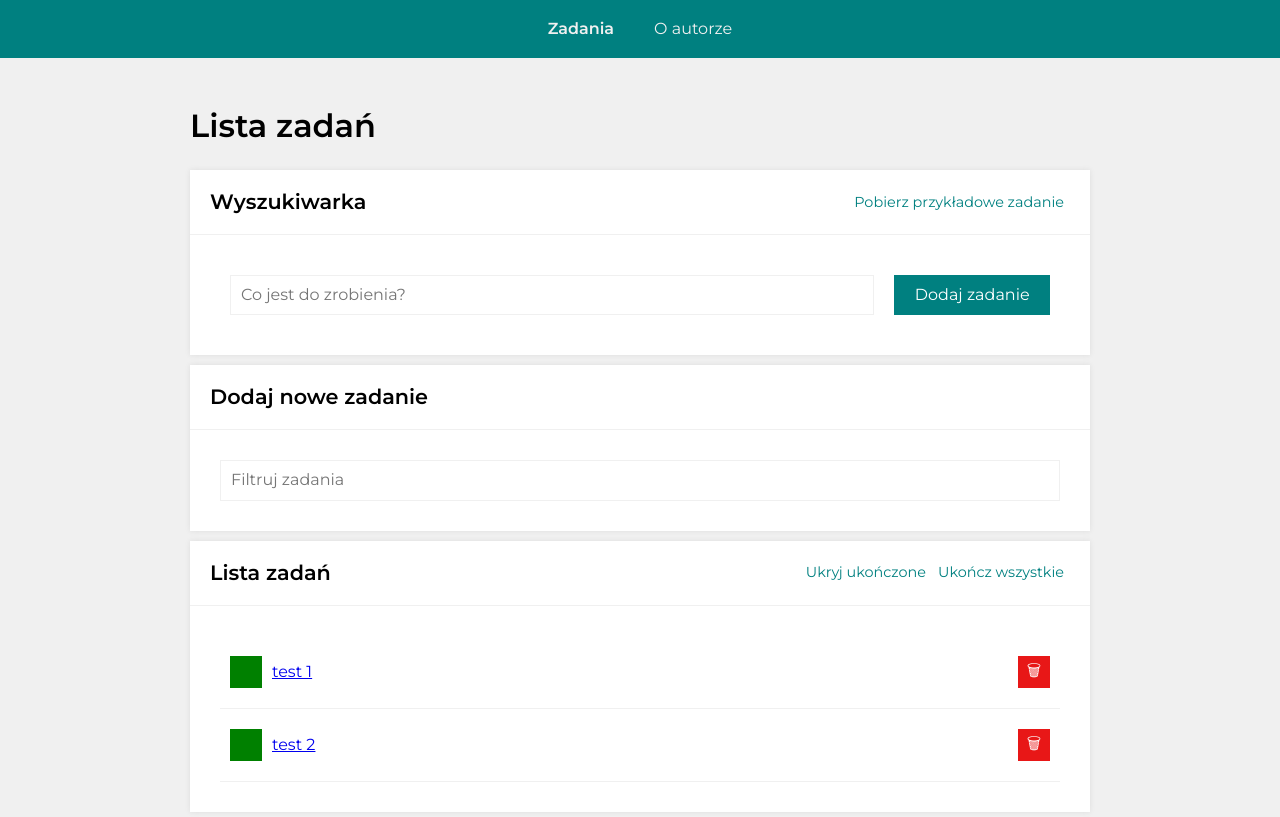
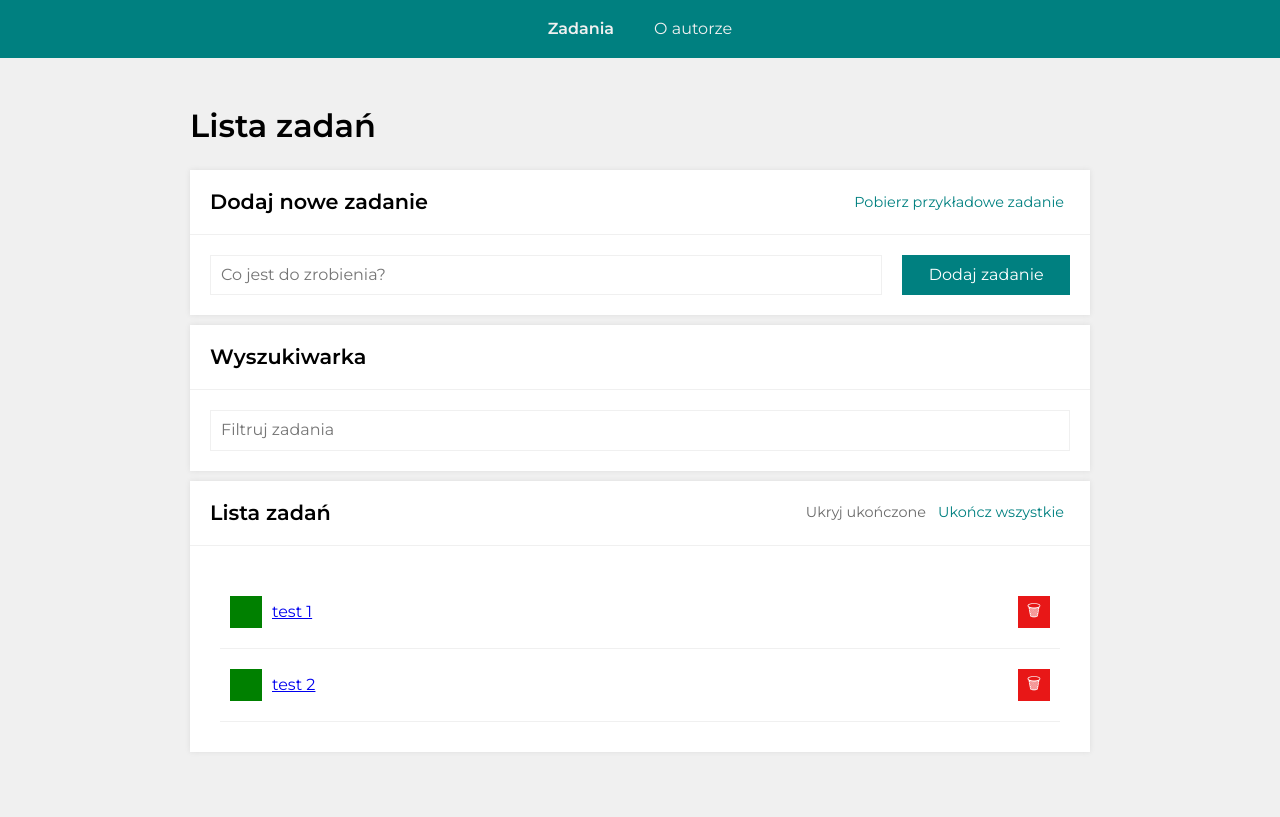
Before and after one commit to miloszzaj/todo-list-react, a React (Create React App) app: page /#/zadania in a window 1280 px wide. Both pictures are taken after a click on the button "Pobierz przykładowe zadanie". Built offline with nearby package versions, Linux system fonts and the light colour scheme.

Commit message:
selectSomeIsDone added

```diff
--- a/src/features/author/AuthorPage.js
+++ b/src/features/author/AuthorPage.js
@@ -5,7 +5,17 @@ import Section from '../../common/Section';
 const AuthorPage = () => (
 	<Container>
 		<Header title='O autorze' />
-		<Section title='Miłosz Zajączkowski' body={<>aaa</>} />
+		<Section
+			title='Miłosz Zajączkowski'
+			body={
+				<>
+					<div>A man aspiring to the title of a junior frontend developer</div>
+					<p>
+						In the meantime, he plays guitar &#127928;, travels the world &#127757; and reads about technological news &#9881;
+					</p>
+				</>
+			}
+		/>
 	</Container>
 );
 
--- a/src/features/tasks/Input/index.js
+++ b/src/features/tasks/Input/index.js
@@ -2,7 +2,7 @@ import styled from 'styled-components';
 
 export default styled.input`
 	flex-grow: 14;
-	margin: 10px;
+	/* margin: 10px; */
 	padding: 10px;
 	border: 1px solid ${({ theme }) => theme.color.gallery};
 	color: ${({ theme }) => theme.color.black};
--- a/src/features/tasks/TasksPage/Form/styled.js
+++ b/src/features/tasks/TasksPage/Form/styled.js
@@ -3,7 +3,7 @@ import styled from 'styled-components';
 export const Wrapper = styled.form`
 	display: flex;
 	justify-content: space-around;
-	margin: 10px;
+	margin: 0;
 
 	@media (max-width: ${({ theme }) => theme.breakpoint.mobile}px) {
 		display: flex;
@@ -16,10 +16,14 @@ export const Button = styled.button`
 	background-color: teal;
 	color: white;
 	border-style: none;
-	margin: 10px;
-	padding: 5px;
+	margin-left: 20px;
+	padding: 10px;
 	transition: 1s;
 	&:hover {
 		transform: scale(1.15);
 	}
+	@media (max-width: ${({ theme }) => theme.breakpoint.mobile}px) {
+		margin-left: 0;
+		margin-top: 10px;
+	}
 `;
--- a/src/common/GetTasksButton/GetTasksButton.js
+++ b/src/features/tasks/TasksPage/GetTasksButton/GetTasksButton.js
@@ -1,6 +1,6 @@
-import { fetchExampleTasks, selectLoading } from '../../features/tasks/tasksSlice';
+import { fetchExampleTasks, selectLoading } from '../../tasksSlice';
 import { useDispatch, useSelector } from 'react-redux';
-import { Button } from '../StyledButton/styledButtons';
+import { Button } from '../StyledButtons/styledButtons';
 
 const GetTasksButton = () => {
 	const dispatch = useDispatch();
--- a/src/features/tasks/TasksPage/TasksListButtons/index.js
+++ b/src/features/tasks/TasksPage/TasksListButtons/index.js
@@ -1,4 +1,4 @@
-import { Wrapper, Button } from '../../../../common/StyledButton/styledButtons';
+import { Wrapper, Button } from '../StyledButtons/styledButtons';
 import { useSelector, useDispatch } from 'react-redux';
 import {
 	toggleHideDone,
@@ -6,12 +6,14 @@ import {
 	selectHideDone,
 	selectIsEveryTaskDone,
 	selectAreTasksEmpty,
+	selectSomeIsDone,
 } from '../../tasksSlice';
 
 const TasksListButtons = () => {
 	const hideDone = useSelector(selectHideDone);
 	const isEveryTaskDone = useSelector(selectIsEveryTaskDone);
 	const areTasksEmpty = useSelector(selectAreTasksEmpty);
+	const someIsDone = useSelector(selectSomeIsDone);
 
 	const dispatch = useDispatch();
 
@@ -19,7 +21,7 @@ const TasksListButtons = () => {
 		<Wrapper>
 			{!areTasksEmpty && (
 				<>
-					<Button onClick={() => dispatch(toggleHideDone())}>
+					<Button disabled={!someIsDone} onClick={() => dispatch(toggleHideDone())}>
 						{hideDone ? 'Pokaż ' : 'Ukryj '}
 						ukończone
 					</Button>
--- a/src/features/tasks/TasksPage/index.js
+++ b/src/features/tasks/TasksPage/index.js
@@ -1,7 +1,7 @@
 import Form from './Form';
 import TasksList from './TasksList';
 import TasksListButtons from './TasksListButtons';
-import GetTasksButton from '../../../common/GetTasksButton/GetTasksButton';
+import GetTasksButton from './GetTasksButton/GetTasksButton';
 import Section from '../../../common/Section';
 import Header from '../../../common/Header';
 import Container from '../../../common/Container';
@@ -11,8 +11,8 @@ const TasksPage = () => {
 	return (
 		<Container>
 			<Header title='Lista zadań' />
-			<Section title='Wyszukiwarka' body={<Form />} headerContent={<GetTasksButton />} />
-			<Section title='Dodaj nowe zadanie' body={<Search />} />
+			<Section title='Dodaj nowe zadanie' body={<Form />} headerContent={<GetTasksButton />} />
+			<Section title='Wyszukiwarka' body={<Search />} />
 			<Section title='Lista zadań' body={<TasksList />} headerContent={<TasksListButtons />} />
 		</Container>
 	);
--- a/src/features/tasks/tasksSlice.js
+++ b/src/features/tasks/tasksSlice.js
@@ -66,8 +66,9 @@ export const selectTasks = state => {
 export const selectHideDone = state => state.tasksState.hideDone;
 export const selectIsEveryTaskDone = state => state.tasksState.tasks.every(({ isDone }) => isDone);
 export const selectAreTasksEmpty = state => state.tasksState.tasks.length === 0;
+export const getTaskById = (state, taskId) => selectTasks(state).find(({ id }) => id === taskId);
 
-export const getTaskById = (state, taskId) => selectTasks(state).find(({ id }) => id === taskId);
+export const selectSomeIsDone = state => state.tasksState.tasks.some(({ isDone }) => isDone);
 
 export const selectTasksByQuery = (state, query) => {
 	const tasks = selectTasks(state);
```
Also changed, not shown: src/features/tasks/TasksPage/StyledButtons/styledButtons.js (renamed from src/common/StyledButton/styledButtons.js).
